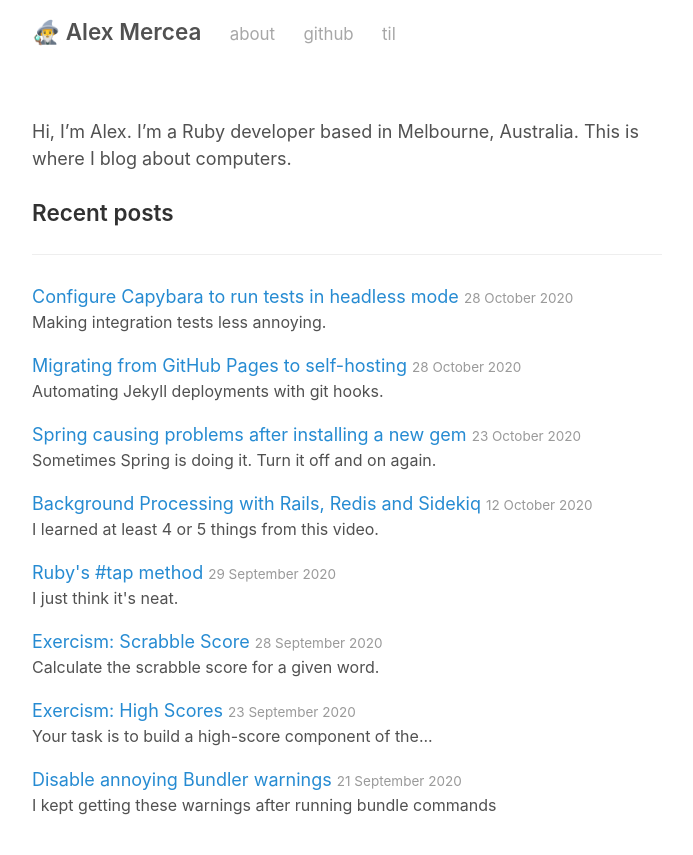
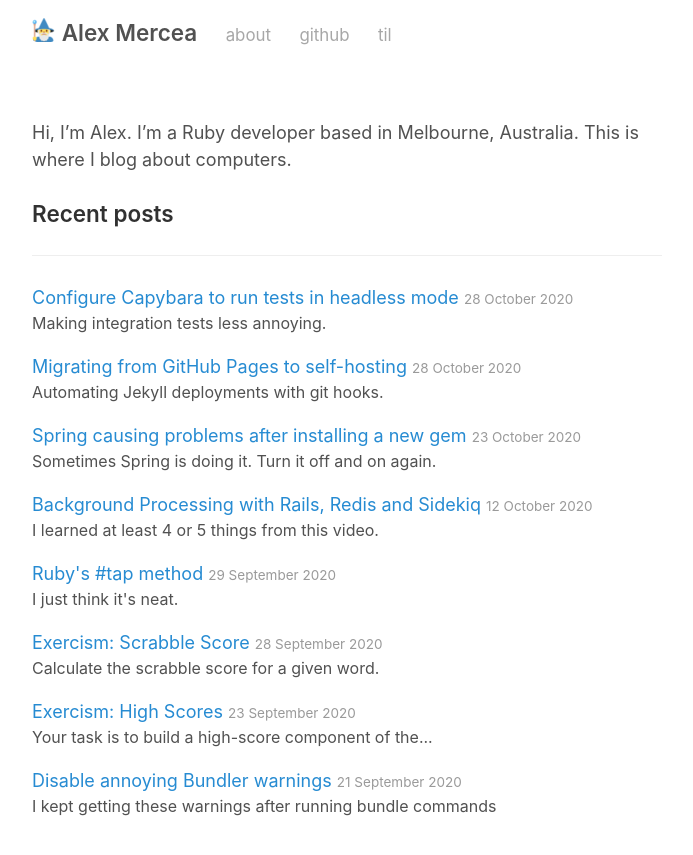
Before and after one commit to lxmrc/lxmrc.github.io, a Jekyll site: the page built from index.md, in a window 1280 px wide. Shown: the top 855 px of the page, without its empty margins (293-986 px from the left). Built offline with Jekyll 4.4.1, drawn with Linux system fonts in a browser that asks for light colours.

Commit message:
Use image instead of emoji for wizard logo

```diff
--- a/_layouts/default.html
+++ b/_layouts/default.html
@@ -8,7 +8,7 @@
     <div class="container content">
       <header class="masthead">
         <h3 class="masthead-title">
-          🧙‍♂️ <a href="/" title="Home">{{ site.title }}</a>
+          <a href="/" title="Home"><img src="{{ site.baseurl  }}/assets/wizard.png" style="display: inline-block;"> {{ site.title }}</a>
 
           {% for page in site.pages_list %}
             &nbsp;&nbsp;&nbsp;
--- a/_sass/_custom.scss
+++ b/_sass/_custom.scss
@@ -16,3 +16,7 @@
   font-size: $root-font-size;
   color: $gray-4;
 }
+
+a img {
+  margin-bottom: -1px;
+}
```
Also changed, not shown: assets/wizard.png (added).
